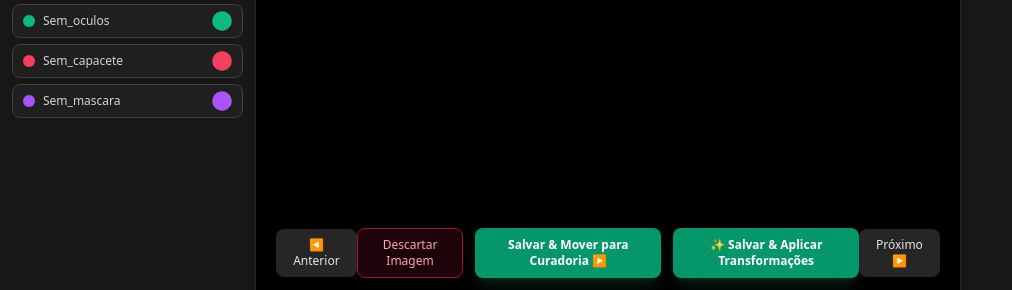
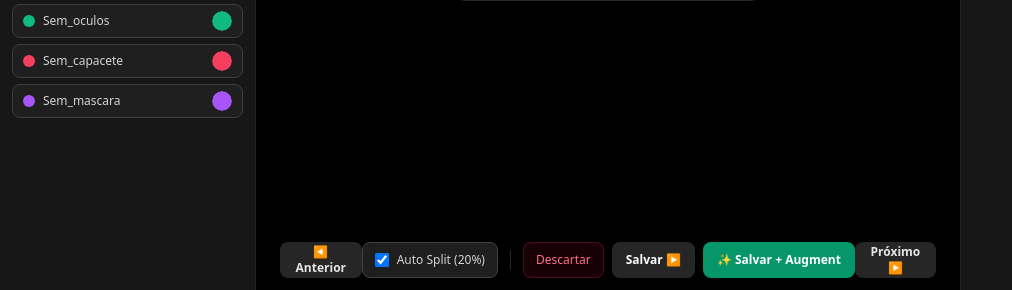
Before and after one commit to iurycar/active-learning-reviewer, a Flask app: page / in a window 1280 px wide. Shown: the part 510-800 px from the top of the page, without its empty margins (0-1012 px from the left). Run offline with Flask 3, Linux system fonts and the light colour scheme; some libraries are stand-ins or nearby versions.

Commit message:
feat: adição do split manual e automático das imagens para train e val

```diff
--- a/app.py
+++ b/app.py
@@ -1,8 +1,10 @@
 from flask import Flask, render_template, jsonify, send_file, request
 from augmentation import generate_augmented_copies
+import random
 import shutil
 import yaml
 import os
+import re
 
 app = Flask(__name__)
 
@@ -14,6 +16,10 @@ CURRENT_CONFIG = {
 }
 
 CLASS_NAMES = {}
+
+# Memória global para armazenar o timestamp da última imagem processada e o destino da última imagem processada
+TIMESTAMP_LAST_IMAGE = None
+DEST_LAST_IMAGE = None
 
 def load_config():
     """Carrega a configuração do arquivo YAML, se existir."""
@@ -28,13 +34,33 @@ def load_config():
 
             CLASS_NAMES.update(data.get("classes", {}))
 
-def get_source_paths():
+def get_source_paths() -> tuple[str, str]:
     src = CURRENT_CONFIG["source_dir"]
     return os.path.join(src, "images"), os.path.join(src, "labels")
 
-def get_target_paths():
+def get_target_paths() -> tuple[str, str, str, str]:
     tgt = CURRENT_CONFIG["target_dir"]
-    return os.path.join(tgt, "images"), os.path.join(tgt, "labels")
+    path_train_images = os.path.join(tgt, "train", "images")
+    path_train_labels = os.path.join(tgt, "train", "labels")
+    path_val_images = os.path.join(tgt, "val", "images")
+    path_val_labels = os.path.join(tgt, "val", "labels")
+
+    return path_train_images, path_train_labels, path_val_images, path_val_labels
+
+def extract_timestamp(filename_or_path: str) -> float:
+    """Extrai timestamp em segundos do nome do arquivo (ex: frame_al_1789131718074.jpg) ou do mtime."""
+
+    # Primeiro, tenta extrair um número de 10 a 13 dígitos do nome do arquivo
+    match = re.search(r'(\d{10,13})', filename_or_path)
+    if match:
+        val = int(match.group(1)) # Converte para inteiro
+        return val / 1000.0 if val > 1e10 else float(val) # Se for timestamp em milissegundos, converte para segundos
+
+    # Se não houver número no nome do arquivo, retorna o mtime do arquivo, se existir
+    if os.path.exists(filename_or_path):
+        return os.path.getmtime(filename_or_path)
+
+    return 0.0
 
 @app.route('/')
 def index():
@@ -195,24 +221,59 @@ def get_labels(filename):
 
 @app.route('/api/save-and-move', methods=['POST'])
 def save_and_move():
+    global TIMESTAMP_LAST_IMAGE, DEST_LAST_IMAGE
+
     dados = request.json or {}
     base_name = dados.get("id")
     image_file = dados.get("image_file")
     label_file = dados.get("label_file")
     boxes = dados.get("boxes", [])
     aplicar_augmentation = dados.get("apply_augmentation", False)
+    permitir_val_split = dados.get("allow_validation_split", True)
+    split = dados.get("split", None)
 
     # Recebe os diretórios de origem e destino das imagens e labels
     src_img_dir, src_lbl_dir = get_source_paths()
-    tgt_img_dir, tgt_lbl_dir = get_target_paths()
+    tgt_train_img_dir, tgt_train_lbl_dir, tgt_val_img_dir, tgt_val_lbl_dir = get_target_paths()
 
-    os.makedirs(tgt_img_dir, exist_ok=True)
-    os.makedirs(tgt_lbl_dir, exist_ok=True)
+    for path in (tgt_train_img_dir, tgt_train_lbl_dir, tgt_val_img_dir, tgt_val_lbl_dir):
+        os.makedirs(path, exist_ok=True)
 
-    src_img = os.path.join(src_img_dir, image_file)
-    src_lbl = os.path.join(src_lbl_dir, label_file)
-    dest_img = os.path.join(tgt_img_dir, image_file)
-    dest_lbl = os.path.join(tgt_lbl_dir, label_file)
+    src_img: str = os.path.join(src_img_dir, image_file)
+    src_lbl: str = os.path.join(src_lbl_dir, label_file)
+
+    # Pega o timestamp do frame atual
+    current_timestamp: float = extract_timestamp(src_img)
+
+    if permitir_val_split and split not in ("train", "val"):
+        # Determina se a imagem vai para treino ou validação com base no timestamp da última imagem processada
+        # Se a diferença for menor que 10 minutos (600 segundos), mantém o mesmo destino da última imagem
+        # Se não, decide aleatoriamente com 20% de chance para validação e 80% para treino
+        # Isso ajuda a manter a consistência temporal dos dados, evitando que frames consecutivos sejam divididos entre treino e validação.
+        # ----> AVISO! <----
+        # Coloquei para 1 minuto (60 segundos) para teste
+        if (TIMESTAMP_LAST_IMAGE is not None and DEST_LAST_IMAGE is not None and abs(current_timestamp - TIMESTAMP_LAST_IMAGE) < 60):
+                split = DEST_LAST_IMAGE
+        else:
+            split = "val" if random.randint(1, 100) <= 20 else "train"
+    else:
+        if split not in ("train", "val"):
+            split = "train"  # Default para treino se não for validação
+        else:
+            split = split  # Mantém o valor fornecido pelo usuário
+
+
+    TIMESTAMP_LAST_IMAGE = current_timestamp
+    DEST_LAST_IMAGE = split
+    is_val = (split == "val")
+
+    # Se não for validação, então vai para treino
+    if is_val:
+        dest_img = os.path.join(tgt_val_img_dir, image_file)
+        dest_lbl = os.path.join(tgt_val_lbl_dir, label_file)
+    else:
+        dest_img = os.path.join(tgt_train_img_dir, image_file)
+        dest_lbl = os.path.join(tgt_train_lbl_dir, label_file)
 
     # Filtra as caixas válidas confirmadas pelo anotador
     valid_boxes: list = []
@@ -227,7 +288,7 @@ def save_and_move():
         yc = max(0.0, min(1.0, float(box["y_center"])))
         w = max(0.0, min(1.0, float(box["width"])))
         h = max(0.0, min(1.0, float(box["height"])))
-        lines.append(f"{cls_id} {xc:.6f} {yc:.6f} {w:.6f} {h:.6f}")
+        lines.append(f"{int(cls_id)} {xc:.6f} {yc:.6f} {w:.6f} {h:.6f}")
 
     with open(dest_lbl, 'w') as f:
         f.write("\n".join(lines))
@@ -239,17 +300,17 @@ def save_and_move():
     if os.path.exists(src_lbl):
         os.remove(src_lbl)
 
-    # Executa a geração de cópias se solicitado pelo usuário
-    if aplicar_augmentation:
+    # Executa a geração de cópias transformadas se solicitado pelo usuário e não for para validação
+    if not is_val and aplicar_augmentation:
         generate_augmented_copies(
             img_path=dest_img,
             boxes=boxes,
-            dir_output_img=tgt_img_dir,
-            dir_output_lbl=tgt_lbl_dir,
+            dir_output_img=tgt_train_img_dir,
+            dir_output_lbl=tgt_train_lbl_dir,
             base_name=base_name
         )
 
-    return jsonify({"status": "sucesso"})
+    return jsonify({"status": "sucesso", "split": split})
 
 @app.route('/api/sample/<base_name>', methods=['DELETE'])
 def delete_sample(base_name):
--- a/static/js/main.js
+++ b/static/js/main.js
@@ -23,6 +23,14 @@ let currentZoom = 1.0;
 const MIN_ZOOM = 0.1;
 const MAX_ZOOM = 2.0;
 const ZOOM_STEP = 0.15;
+
+// Variável de controle para o destino manual (padrão: 'train')
+let manualSelectedSplit = 'train';
+
+const chkAutoValidation = document.getElementById('chkAutoValidation');
+const manualSplitSelector = document.getElementById('manualSplitSelector');
+const btnSelectTrain = document.getElementById('btnSelectTrain');
+const btnSelectVal = document.getElementById('btnSelectVal');
 
 const DEFAULT_PALETTE = {
     0: [34, 197, 94],
@@ -724,17 +732,47 @@ function renderSidebar() {
     });
 }
 
+// Exibe/oculta o seletor manual de acordo com o checkbox automático
+chkAutoValidation.addEventListener('change', (e) => {
+    if (e.target.checked) {
+        manualSplitSelector.classList.add('hidden');
+        manualSplitSelector.classList.remove('flex');
+    } else {
+        manualSplitSelector.classList.remove('hidden');
+        manualSplitSelector.classList.add('flex');
+    }
+});
+
+// Alterna visualmente e logicamente entre 'train' e 'val'
+function setManualSplit(mode) {
+    manualSelectedSplit = mode;
+    const activeClasses = "h-full px-2.5 rounded-md bg-white dark:bg-neutral-900 text-neutral-900 dark:text-white text-xs font-semibold shadow-sm transition";
+    const inactiveClasses = "h-full px-2.5 rounded-md text-neutral-600 dark:text-neutral-400 hover:text-neutral-900 dark:hover:text-white text-xs transition";
+
+    if (mode === 'train') {
+        btnSelectTrain.className = activeClasses;
+        btnSelectVal.className = inactiveClasses;
+    } else {
+        btnSelectVal.className = activeClasses;
+        btnSelectTrain.className = inactiveClasses;
+    }
+}
+
+btnSelectTrain.onclick = () => setManualSplit('train');
+btnSelectVal.onclick = () => setManualSplit('val');
+
 async function handleSaveAndAdvance(applyAugmentation = false) {
     if (samples.length === 0) return;
     const sample = samples[currentIndex];
 
-    // Opcional: feedback visual de carregamento no botão
     const btnAug = document.getElementById('btnSalvarComAugment');
     const originalText = btnAug.innerText;
     if (applyAugmentation) {
         btnAug.innerText = 'Processando...';
         btnAug.disabled = true;
     }
+
+    const allowValidationSplit = chkAutoValidation.checked;
 
     try {
         await fetch('/api/save-and-move', {
@@ -745,7 +783,9 @@ async function handleSaveAndAdvance(applyAugmentation = false) {
                 image_file: sample.image_file,
                 label_file: sample.label_file,
                 boxes: currentBoxes,
-                apply_augmentation: applyAugmentation
+                apply_augmentation: applyAugmentation,
+                allow_validation_split: allowValidationSplit,
+                split: allowValidationSplit ? null : manualSelectedSplit
             })
         });
 
@@ -772,6 +812,9 @@ async function handleSaveAndAdvance(applyAugmentation = false) {
         }
     }
 }
+
+document.getElementById('btnSalvarAvancar').onclick = () => handleSaveAndAdvance(false);
+document.getElementById('btnSalvarComAugment').onclick = () => handleSaveAndAdvance(true);
 
 // Botão normal: apenas move a imagem e salva anotações
 document.getElementById('btnSalvarAvancar').onclick = () => handleSaveAndAdvance(false);
--- a/templates/index.html
+++ b/templates/index.html
@@ -129,23 +129,51 @@
                 </div>
             </div>
 
-            <!-- Controles de Navegação -->
-            <div class="flex items-center justify-between w-full max-w-4xl mt-2 px-2 flex-shrink-0">
-                <button id="btnPrev" class="px-4 py-2 bg-neutral-200 hover:bg-neutral-300 dark:bg-neutral-800 dark:hover:bg-neutral-700 text-neutral-800 dark:text-neutral-200 rounded-lg font-medium text-xs transition">
+            <!-- Barra Inferior Compacta e Padronizada -->
+            <div class="flex items-center justify-between w-full max-w-5xl mt-2 px-3 flex-shrink-0">
+                <!-- Navegação: Anterior -->
+                <button id="btnPrev" class="h-9 px-3.5 bg-neutral-200 hover:bg-neutral-300 dark:bg-neutral-800 dark:hover:bg-neutral-700 text-neutral-800 dark:text-neutral-200 rounded-lg text-xs font-semibold transition flex items-center gap-1.5 shadow-sm">
                     ◀ Anterior
                 </button>
-                <div class="flex gap-3">
-                    <button id="btnDescartarAmostra" class="px-4 py-2 bg-rose-100 hover:bg-rose-200 dark:bg-rose-950/40 dark:hover:bg-rose-900/60 text-rose-700 dark:text-rose-300 border border-rose-300 dark:border-rose-800 rounded-lg font-medium text-xs transition">
-                        Descartar Imagem
+
+                <!-- Centro: Opções de Split + Ações -->
+                <div class="flex items-center gap-2">
+                    <!-- Toggle Auto Split -->
+                    <label class="h-9 flex items-center gap-2 px-3 bg-neutral-200 dark:bg-neutral-800/80 rounded-lg border border-neutral-300 dark:border-neutral-700 text-xs font-medium cursor-pointer select-none whitespace-nowrap">
+                        <input type="checkbox" id="chkAutoValidation" checked class="w-3.5 h-3.5 rounded text-emerald-600 focus:ring-0 cursor-pointer">
+                        <span class="text-neutral-700 dark:text-neutral-300">Auto Split (20%)</span>
+                    </label>
+
+                    <!-- Seletor Manual (Treino / Validação) -->
+                    <div id="manualSplitSelector" class="hidden h-9 items-center bg-neutral-200 dark:bg-neutral-800 p-1 rounded-lg border border-neutral-300 dark:border-neutral-700 text-xs font-medium">
+                        <button id="btnSelectTrain" type="button" class="h-full px-2.5 rounded-md bg-white dark:bg-neutral-900 text-neutral-900 dark:text-white text-xs font-semibold shadow-sm transition">
+                            Treino
+                        </button>
+                        <button id="btnSelectVal" type="button" class="h-full px-2.5 rounded-md text-neutral-600 dark:text-neutral-400 hover:text-neutral-900 dark:hover:text-white text-xs transition">
+                            Validação
+                        </button>
+                    </div>
+
+                    <span class="h-5 w-[1px] bg-neutral-300 dark:bg-neutral-800 mx-1"></span>
+
+                    <!-- Descartar -->
+                    <button id="btnDescartarAmostra" class="h-9 px-3 bg-rose-50 hover:bg-rose-100 dark:bg-rose-950/30 dark:hover:bg-rose-900/50 text-rose-600 dark:text-rose-400 border border-rose-200 dark:border-rose-900/50 rounded-lg text-xs font-medium transition whitespace-nowrap">
+                        Descartar
                     </button>
-                    <button id="btnSalvarAvancar" class="px-6 py-2 bg-emerald-600 hover:bg-emerald-500 text-white font-semibold rounded-lg text-xs transition shadow-lg shadow-emerald-600/20">
-                        Salvar & Mover para Curadoria ▶
+
+                    <!-- Salvar e Mover -->
+                    <button id="btnSalvarAvancar" class="h-9 px-3.5 bg-neutral-800 hover:bg-neutral-700 dark:bg-neutral-800 dark:hover:bg-neutral-700 text-white rounded-lg text-xs font-semibold transition shadow-sm whitespace-nowrap">
+                        Salvar ▶
                     </button>
-                    <button id="btnSalvarComAugment" class="px-5 py-2 bg-emerald-600 hover:bg-emerald-500 text-white font-semibold rounded-lg text-xs transition shadow-lg shadow-emerald-600/20 flex items-center gap-1">
-                        ✨ Salvar & Aplicar Transformações
+
+                    <!-- Salvar com Augment -->
+                    <button id="btnSalvarComAugment" class="h-9 px-3.5 bg-emerald-600 hover:bg-emerald-500 text-white rounded-lg text-xs font-semibold transition shadow-sm whitespace-nowrap flex items-center gap-1.5">
+                        <span>✨ Salvar + Augment</span>
                     </button>
                 </div>
-                <button id="btnNext" class="px-4 py-2 bg-neutral-200 hover:bg-neutral-300 dark:bg-neutral-800 dark:hover:bg-neutral-700 text-neutral-800 dark:text-neutral-200 rounded-lg font-medium text-xs transition">
+
+                <!-- Navegação: Próximo -->
+                <button id="btnNext" class="h-9 px-3.5 bg-neutral-200 hover:bg-neutral-300 dark:bg-neutral-800 dark:hover:bg-neutral-700 text-neutral-800 dark:text-neutral-200 rounded-lg text-xs font-semibold transition flex items-center gap-1.5 shadow-sm">
                     Próximo ▶
                 </button>
             </div>
```
Also changed, not shown: augmentation.py (+4 -4 lines).
